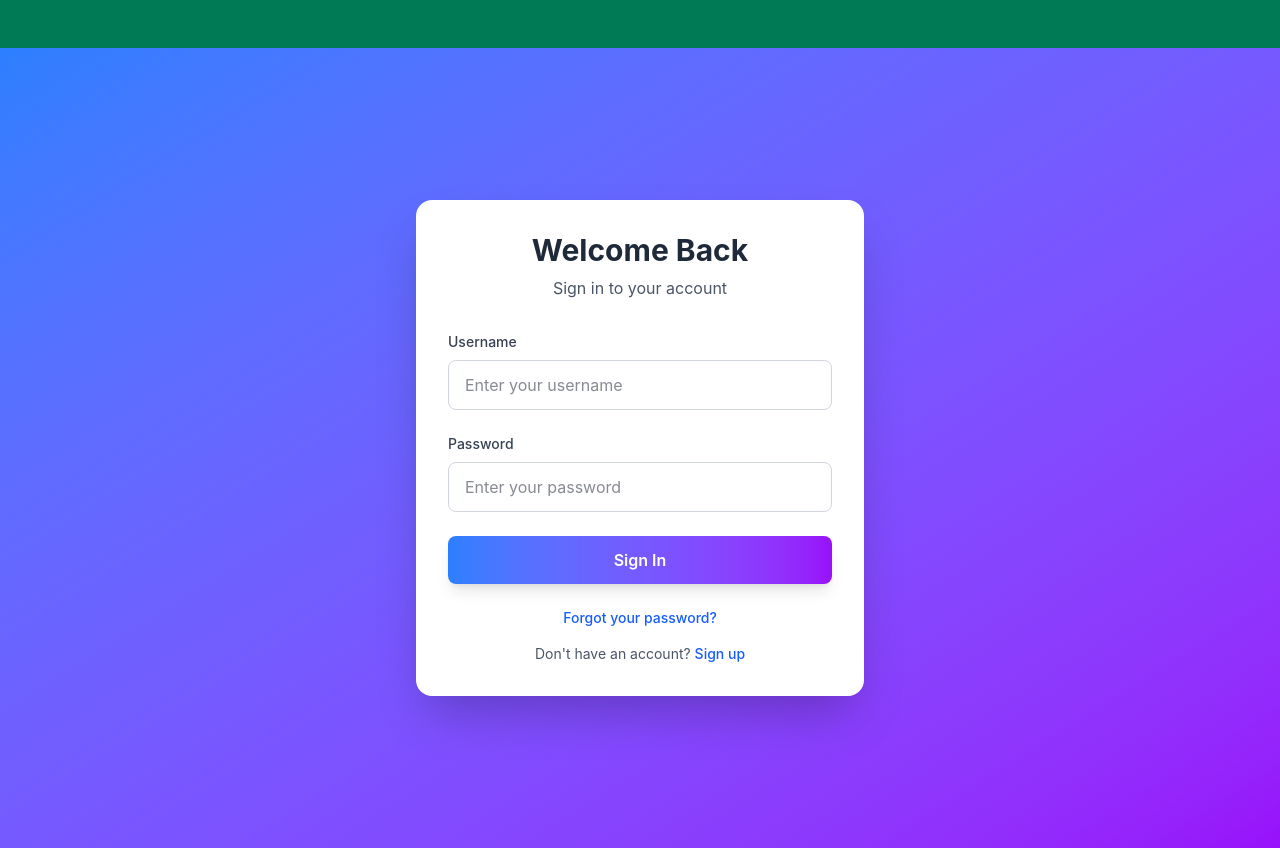
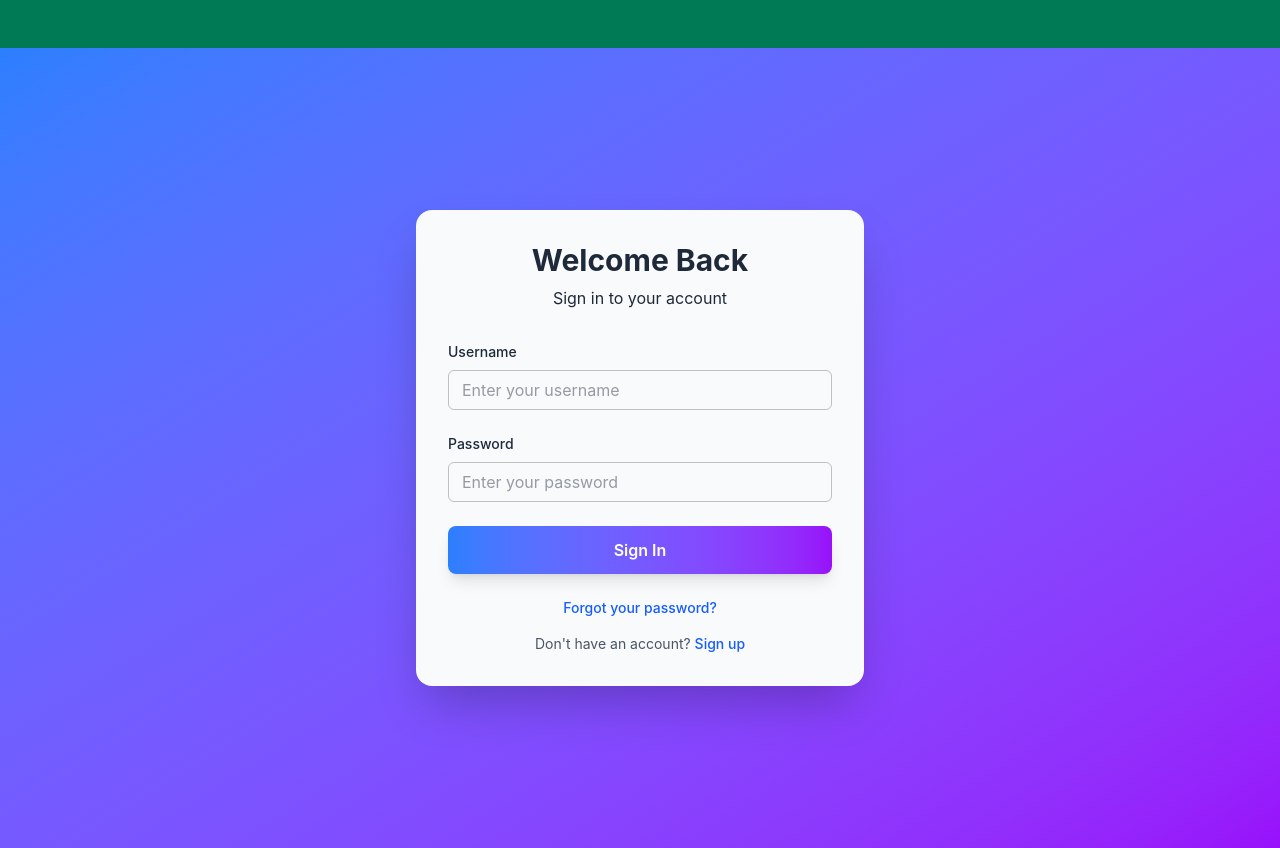
Before and after one commit to modmastei2/go-fullstack, a React app in the folder frontend/: page /pre in a window 1280 px wide. Built offline with nearby package versions, Linux system fonts and the light colour scheme; the HTML template or start-up script is replaced by a standard one; what tailwindcss-animated would draw is missing.

Commit message:
feat: Integrate MUI TextField components for username and password inputs in Login form

```diff
--- a/frontend/src/modules/pre-login/login/pages/Login.tsx
+++ b/frontend/src/modules/pre-login/login/pages/Login.tsx
@@ -2,6 +2,7 @@ import { useState } from 'react';
 import { useNavigate } from 'react-router-dom';
 import { useAuth } from '../../../../shared/hooks/auth/useAuth';
 import { isAxiosError } from '../../../../shared/handlers/api.handler';
+import TextField from '@mui/material/TextField';
 
 export default function Login() {
     const [username, setUsername] = useState('');
@@ -28,19 +29,30 @@ export default function Login() {
     };
 
     return (
-        <div className="min-h-screen bg-gradient-to-br from-blue-500 to-purple-600 flex items-center justify-center p-4">
-            <div className="bg-white rounded-2xl shadow-2xl p-8 w-full max-w-md">
+        <div className="min-h-screen bg-linear-to-br from-blue-500 dark:from-gray-900 to-purple-600 dark:to-gray-700 text-gray-800 dark:text-gray-200 flex items-center justify-center p-4">
+            <div className="bg-slate-50 dark:bg-gray-900 rounded-2xl shadow-2xl p-8 w-full max-w-md">
                 <div className="text-center mb-8">
-                    <h1 className="text-3xl font-bold text-gray-800 mb-2">Welcome Back</h1>
-                    <p className="text-gray-600">Sign in to your account</p>
+                    <h1 className="text-3xl font-bold mb-2">Welcome Back</h1>
+                    <p>Sign in to your account</p>
                 </div>
 
                 <form onSubmit={handleSubmit} className="space-y-6">
                     <div>
-                        <label htmlFor="username" className="block text-sm font-medium text-gray-700 mb-2">
+                        <label htmlFor="username" className="block text-sm font-medium mb-2">
                             Username
                         </label>
-                        <input
+                        {/* MUI Text Input */}
+                        <TextField
+                            type="text"
+                            size="small"
+                            fullWidth
+                            value={username}
+                            placeholder="Enter your username"
+                            required
+                            disabled={loading}
+                            onChange={(e) => setUsername(e.target.value)}
+                        />
+                        {/* <input
                             id="username"
                             type="text"
                             placeholder="Enter your username"
@@ -49,14 +61,25 @@ export default function Login() {
                             className="w-full px-4 py-3 border border-gray-300 rounded-lg focus:ring-2 focus:ring-blue-500 focus:border-transparent outline-none transition"
                             required
                             disabled={loading}
-                        />
+                        /> */}
                     </div>
 
                     <div>
-                        <label htmlFor="password" className="block text-sm font-medium text-gray-700 mb-2">
+                        <label htmlFor="password" className="block text-sm font-medium mb-2">
                             Password
                         </label>
-                        <input
+                        <TextField
+                            type="password"
+                            size="small"
+                            fullWidth
+                            value={password}
+                            placeholder="Enter your password"
+                            required
+                            disabled={loading}
+                            onChange={(e) => setPassword(e.target.value)}
+                        />
+
+                        {/* <input
                             id="password"
                             type="password"
                             placeholder="Enter your password"
@@ -65,14 +88,18 @@ export default function Login() {
                             className="w-full px-4 py-3 border border-gray-300 rounded-lg focus:ring-2 focus:ring-blue-500 focus:border-transparent outline-none transition"
                             required
                             disabled={loading}
-                        />
+                        /> */}
                     </div>
 
                     {error && (
                         <div className="p-3 bg-red-50 border border-red-200 rounded-lg">
                             <p className="text-sm text-red-600 flex items-center">
                                 <svg className="w-4 h-4 mr-2" fill="currentColor" viewBox="0 0 20 20">
-                                    <path fillRule="evenodd" d="M18 10a8 8 0 11-16 0 8 8 0 0116 0zm-7 4a1 1 0 11-2 0 1 1 0 012 0zm-1-9a1 1 0 00-1 1v4a1 1 0 102 0V6a1 1 0 00-1-1z" clipRule="evenodd" />
+                                    <path
+                                        fillRule="evenodd"
+                                        d="M18 10a8 8 0 11-16 0 8 8 0 0116 0zm-7 4a1 1 0 11-2 0 1 1 0 012 0zm-1-9a1 1 0 00-1 1v4a1 1 0 102 0V6a1 1 0 00-1-1z"
+                                        clipRule="evenodd"
+                                    />
                                 </svg>
                                 {error}
                             </p>
@@ -82,13 +109,19 @@ export default function Login() {
                     <button
                         type="submit"
                         disabled={loading}
-                        className="w-full bg-gradient-to-r from-blue-500 to-purple-600 text-white font-semibold py-3 rounded-lg hover:from-blue-600 hover:to-purple-700 transition disabled:opacity-50 disabled:cursor-not-allowed shadow-lg hover:shadow-xl"
-                    >
+                        className="w-full bg-linear-to-r from-blue-500 dark:from-blue-500/75 to-purple-600 dark:to-purple-600/75 text-white font-semibold py-3 rounded-lg hover:from-blue-600 hover:to-purple-700 transition disabled:opacity-50 disabled:cursor-not-allowed shadow-lg hover:shadow-xl cursor-pointer">
                         {loading ? (
                             <span className="flex items-center justify-center">
-                                <svg className="animate-spin -ml-1 mr-3 h-5 w-5 text-white" xmlns="http://www.w3.org/2000/svg" fill="none" viewBox="0 0 24 24">
+                                <svg
+                                    className="animate-spin -ml-1 mr-3 h-5 w-5 text-white"
+                                    xmlns="http://www.w3.org/2000/svg"
+                                    fill="none"
+                                    viewBox="0 0 24 24">
                                     <circle className="opacity-25" cx="12" cy="12" r="10" stroke="currentColor" strokeWidth="4"></circle>
-                                    <path className="opacity-75" fill="currentColor" d="M4 12a8 8 0 018-8V0C5.373 0 0 5.373 0 12h4zm2 5.291A7.962 7.962 0 014 12H0c0 3.042 1.135 5.824 3 7.938l3-2.647z"></path>
+                                    <path
+                                        className="opacity-75"
+                                        fill="currentColor"
+                                        d="M4 12a8 8 0 018-8V0C5.373 0 0 5.373 0 12h4zm2 5.291A7.962 7.962 0 014 12H0c0 3.042 1.135 5.824 3 7.938l3-2.647z"></path>
                                 </svg>
                                 Signing in...
                             </span>
@@ -98,15 +131,15 @@ export default function Login() {
                     </button>
                 </form>
 
-                <div className="mt-6 text-center text-sm text-gray-600">
-                    <a href="/pre/forgot-password" className="text-blue-600 hover:text-blue-700 font-medium">
+                <div className="mt-6 text-center text-sm text-gray-600 dark:text-gray-400">
+                    <a href="/pre/forgot-password" className="text-blue-600 dark:text-blue-400 hover:text-blue-700 font-medium">
                         Forgot your password?
                     </a>
                 </div>
 
-                <div className="mt-4 text-center text-sm text-gray-600">
+                <div className="mt-4 text-center text-sm text-gray-600 dark:text-gray-400">
                     Don't have an account?{' '}
-                    <a href="/pre/register" className="text-blue-600 hover:text-blue-700 font-medium">
+                    <a href="/pre/register" className="text-blue-600 dark:text-blue-400 hover:text-blue-700 font-medium">
                         Sign up
                     </a>
                 </div>
```
